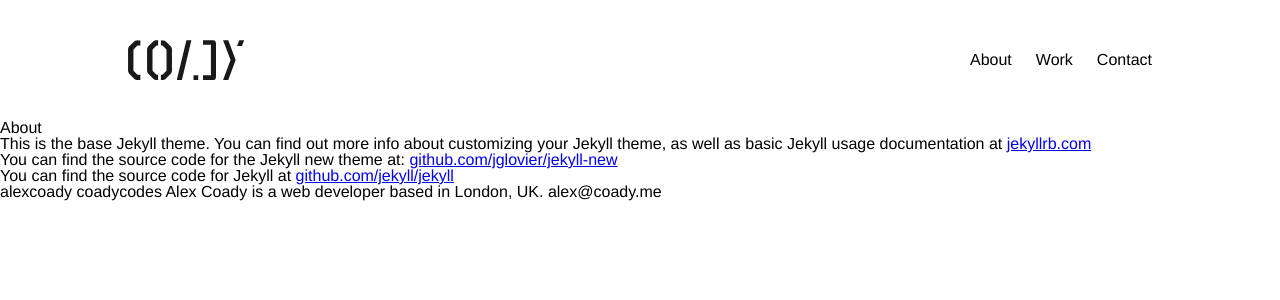
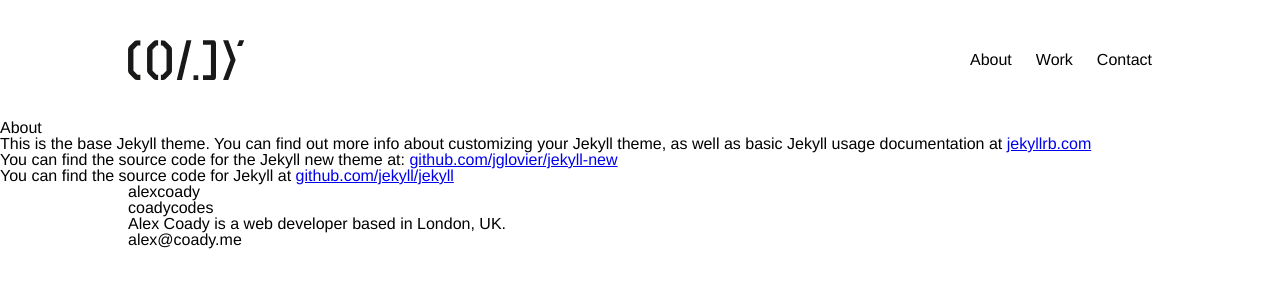
Before and after one commit to alexcoady/alexcoady.github.io, a Jekyll site: the page built from about.md, in a window 1280 px wide. Shown: the top 300 px of the page. Built offline with Jekyll 4.4.1, drawn with Linux system fonts in a browser that asks for light colours.

Commit message:
Organised footer, added another project, grid content

```diff
--- a/_config.yml
+++ b/_config.yml
@@ -11,3 +11,10 @@
 
 # Build settings
 markdown: kramdown
+
+defaults:
+  -
+    scope:
+      path: "posts"
+    values:
+      excerpt_separator: <!--more-->
--- a/_includes/footer.html
+++ b/_includes/footer.html
@@ -1,4 +1,26 @@
-{% if site.github_username %}{{ site.github_username }}{% endif %}
-{% if site.twitter_username %}{{ site.twitter_username }}{% endif %}
-{{ site.description }}
-{{ site.email }}
+
+
+<div class="Footer Wrapper">
+  <div class="Footer-inner Wrapper-inner">
+    {% if site.github_username %}
+      <div>
+        {{ site.github_username }}
+      </div>
+    {% endif %}
+
+    {% if site.twitter_username %}
+      <div>
+        {{ site.twitter_username }}
+      </div>
+    {% endif %}
+
+    <div>
+      {{ site.description }}
+    </div>
+
+    <div>
+      {{ site.email }}
+    </div>
+
+  </div>
+</div>
--- /dev/null
+++ b/_sass/_vars.scss
@@ -0,0 +1,15 @@
+// Fonts
+$font-family: Helvetica, Arial, sans-serif;
+
+// Spacing
+$spacing: 2.5em;
+
+// Breakpoints
+$mq-widerThanMobile: "screen and (min-width: 20em)";
+$mq-widerThanTablet: "screen and (min-width: 47.5em)";
+$mq-widerThanTabletLandscape: "screen and (min-width: 60em)";
+
+// Colours
+$color-white: #FFF;
+$color-black: #000;
+// ^ don't care, sue me.
--- /dev/null
+++ b/_sass/components/_grid.scss
@@ -0,0 +1,41 @@
+/**
+ *  Grids are used to lay out content
+ *
+ *  @module Grid
+ */
+.Grid {
+  width: 100%;
+}
+
+.Grid-inner {
+  margin: 0 ($spacing * -.5) ($spacing * -1);
+}
+
+.Grid-item {
+  display: inline-block;
+  vertical-align: top;
+  width: 100%;
+
+  padding: 0 ($spacing / 2);
+  margin-bottom: $spacing;
+}
+
+
+
+
+/**
+ *  @module Grid
+ *  @modifier 1to2to3
+ */
+.Grid--1to2to3 {
+  .Grid-item {
+
+    @media #{$mq-widerThanTablet} {
+      width: (100/2) + 0%;
+    }
+
+    @media #{$mq-widerThanTabletLandscape} {
+      width: (100/3) + 0%;
+    }
+  }
+}
--- a/_sass/_header.scss
+++ b/_sass/components/_header.scss
@@ -20,14 +20,4 @@
   right: 0;
   height: 100%;
   position: absolute;
-
-  a {
-    display: block;
-    float: left;
-    height: 2.5em;
-    line-height: 2.5em;
-    margin-left: 1.5em;
-    text-decoration: none;
-    color: inherit;
-  }
 }
--- /dev/null
+++ b/_sass/components/_menu.scss
@@ -0,0 +1,12 @@
+.Menu {
+
+  a {
+    display: block;
+    float: left;
+    height: 2.5em;
+    line-height: 2.5em;
+    margin-left: 1.5em;
+    text-decoration: none;
+    color: inherit;
+  }
+}
--- a/css/main.scss
+++ b/css/main.scss
@@ -3,11 +3,9 @@
 ---
 @charset "utf-8";
 
-// Our variables
-$font-family: Helvetica, Arial, sans-serif;
-
 // Import partials from `sass_dir` (defaults to `_sass`)
 @import
+  "vars",
   "reset",
   "root",
   "syntax-highlighting"
@@ -15,6 +13,8 @@
 
 // Components
 @import
-  "header",
-  "wrapper"
+  "components/header",
+  "components/menu",
+  "components/wrapper",
+  "components/grid"
 ;
```
Also changed, not shown: _includes/work-grid.html (added, +14 -0 lines), _posts/2014-10-31-honda-the-other-side.markdown (added, +28 -0 lines), index.html (+5 -3 lines), _sass/components/_wrapper.scss (renamed from _sass/_wrapper.scss).
